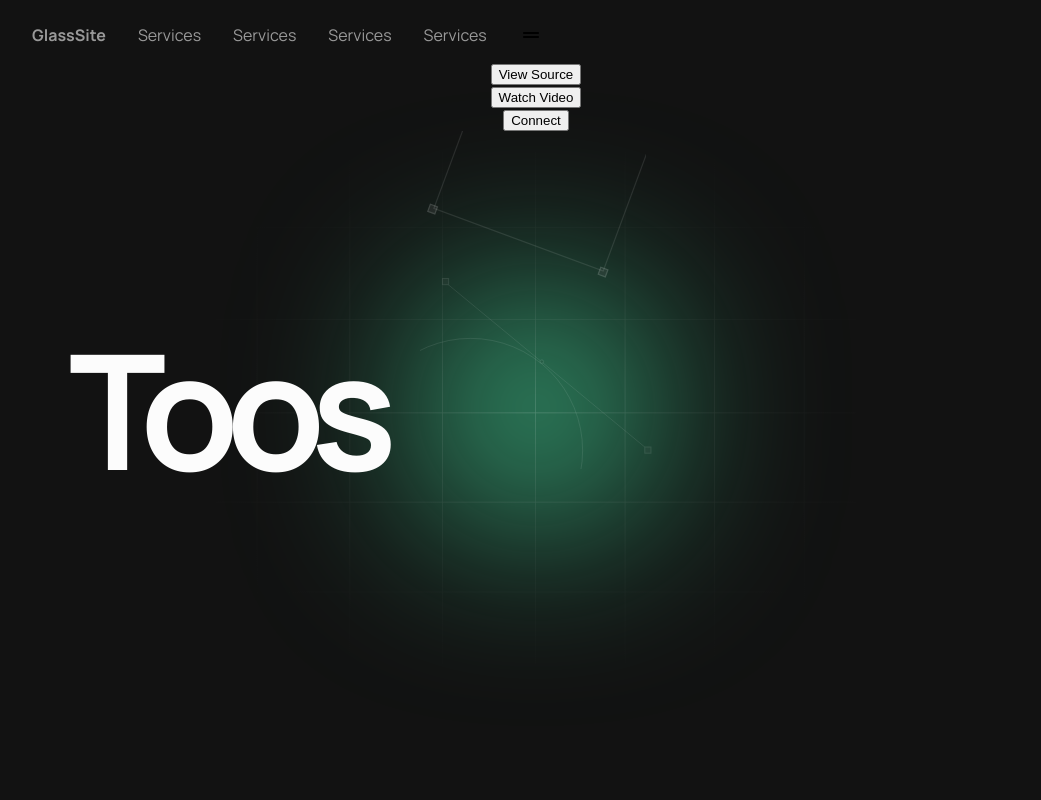
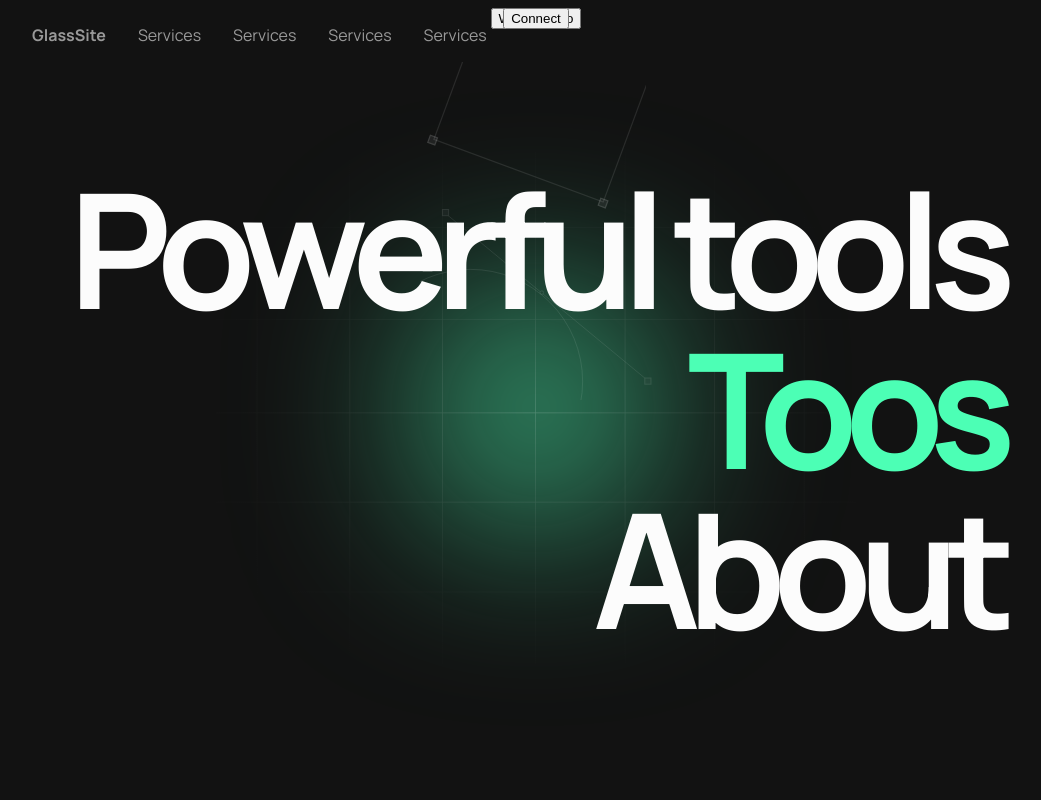
Before and after one commit to logusivam/GLASSMORPHISM, a plain HTML site: page index.html in a window 1280 px wide. Shown: the top 800 px of the page, without its empty margins (104-1145 px from the left). Drawn offline with Linux system fonts and the light colour scheme.

Commit message:
Jul 24, 2024, 3:27 PM

```diff
--- a/style.css
+++ b/style.css
@@ -98,3 +98,43 @@ nav
     height: 100%;
     z-index: 1000;
 }
+
+.title > p
+{
+    margin: 0;
+    line-height: 10rem;
+    width: auto;
+}
+
+.title > p:nth-child(1)
+{
+    align-self: flex-start;
+}
+
+.title > p:nth-child(2)
+{
+    color: var(--primary);
+    align-self: flex-end;
+}
+
+.title > p:nth-child(3)
+{
+    align-self: flex-end;
+}
+
+.material-icons
+{
+    display: none;
+    fill: var(--text);
+}
+
+/* buttons */
+.button
+{
+    display: flex;
+    flex-direction: column;
+    justify-c: center;
+    align-items: center;
+    position: absolute;
+    text-decoration: none;
+}
```
